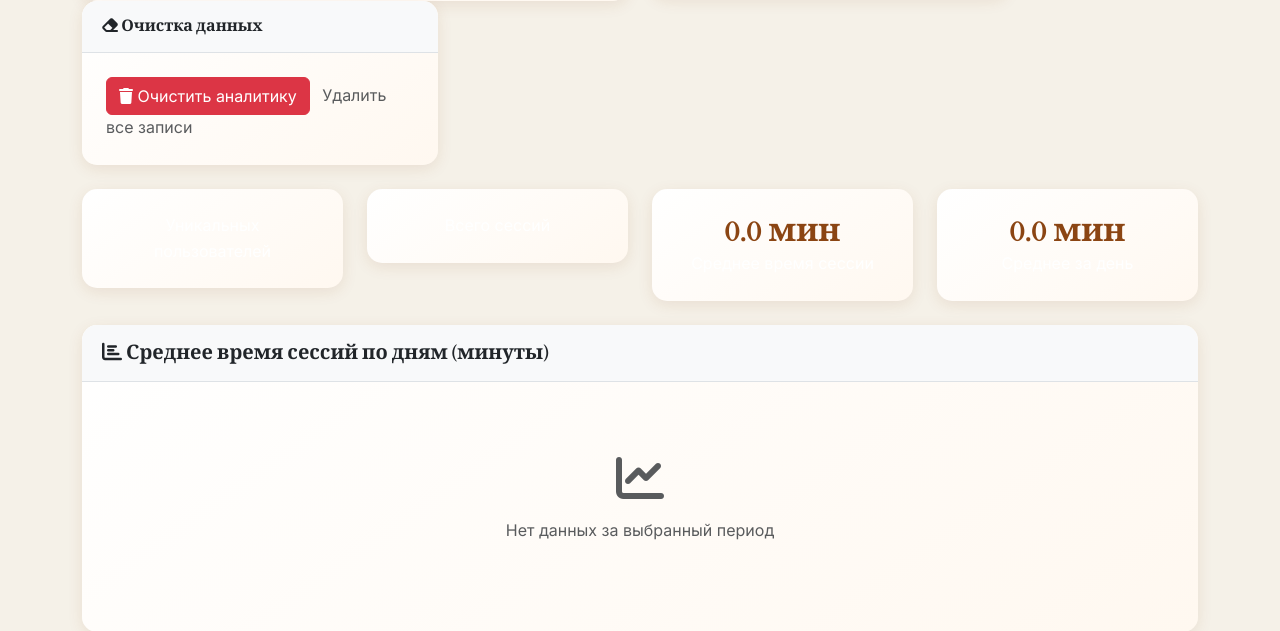
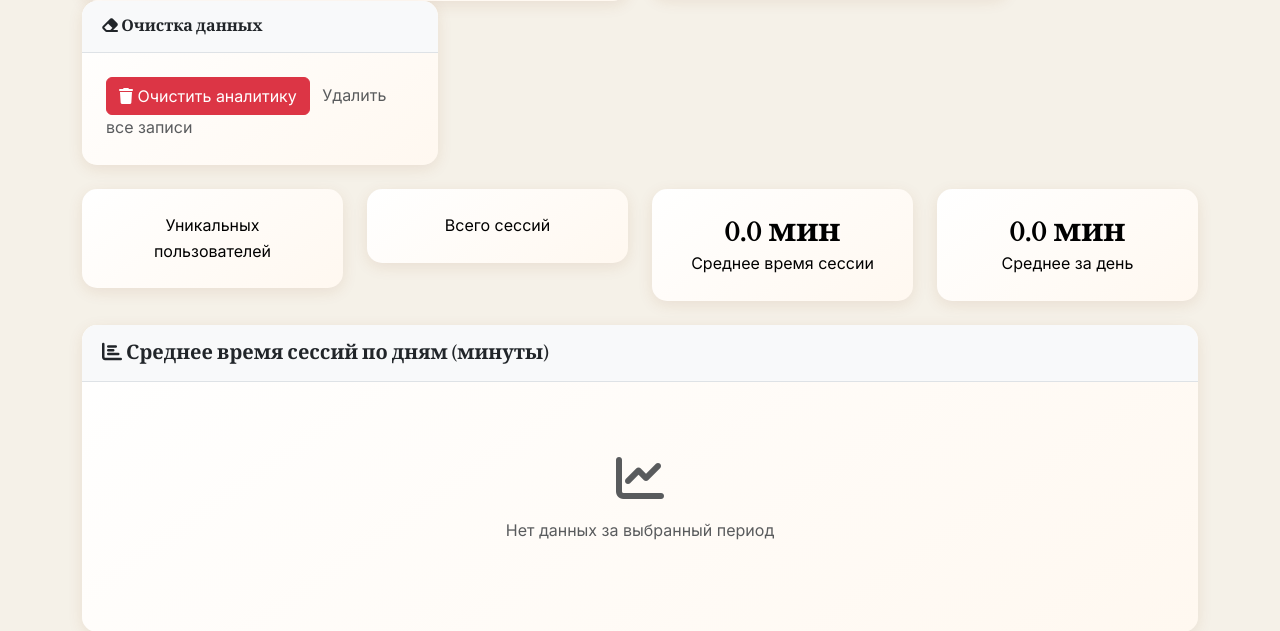
Before and after one commit to TeQmer/BookHunter, a FastAPI app: template web/templates/admin/mini-app-analytics.html in a window 1280 px wide. Shown: the part 337-968 px from the top of the page. Run offline with FastAPI, Linux system fonts and the light colour scheme; the template is opened without the code that fills it, so the values that code supplies are empty; parts of the project's set-up code (start-up, migrations or seed data) failed here and were passed over.

Commit message:
fix: переместить функцию clearAnalytics в начало и исправить стили статистики

```diff
--- a/web/templates/admin/mini-app-analytics.html
+++ b/web/templates/admin/mini-app-analytics.html
@@ -2,6 +2,7 @@
 
 {% block content %}
 <style>
+    /* Заголовки карточек */
     .card-header {
         background-color: #f8f9fa !important;
         color: #212529 !important;
@@ -10,7 +11,57 @@
     .card-header h5, .card-header h6 {
         color: #212529 !important;
     }
+    /* Статистические карточки - делаем текст темным */
+    .card.bg-primary .card-body h2,
+    .card.bg-primary .card-body p,
+    .card.bg-success .card-body h2,
+    .card.bg-success .card-body p,
+    .card.bg-info .card-body h2,
+    .card.bg-info .card-body p,
+    .card.bg-warning .card-body h2,
+    .card.bg-warning .card-body p {
+        color: #000 !important;
+        text-shadow: 0 0 10px rgba(255,255,255,0.5);
+    }
 </style>
+
+<!-- Функция очистки ДО HTML чтобы быть доступной сразу -->
+<script>
+window.clearAnalytics = async function() {
+    if (!confirm('Вы уверены, что хотите удалить все данные аналитики Mini App? Это действие нельзя отменить.')) {
+        return;
+    }
+
+    const btn = document.querySelector('button[onclick="clearAnalytics()"]');
+    if (!btn) return;
+
+    try {
+        btn.disabled = true;
+        btn.innerHTML = '<i class="fas fa-spinner fa-spin"></i> Удаление...';
+
+        const response = await fetch('/api/activity/mini-app/clear', {
+            method: 'DELETE',
+            headers: { 'Content-Type': 'application/json' }
+        });
+
+        const data = await response.json();
+
+        if (data.success) {
+            alert('Данные аналитики успешно очищены! Обновите страницу.');
+            window.location.reload();
+        } else {
+            alert('Ошибка: ' + (data.detail || 'Неизвестная ошибка'));
+            btn.disabled = false;
+            btn.innerHTML = '<i class="fas fa-trash"></i> Очистить аналитику';
+        }
+    } catch (error) {
+        alert('Ошибка при удалении: ' + error.message);
+        btn.disabled = false;
+        btn.innerHTML = '<i class="fas fa-trash"></i> Очистить аналитику';
+    }
+};
+</script>
+
 <div class="row">
     <div class="col-12">
         <div class="d-flex justify-content-between align-items-center mb-4">
@@ -241,43 +292,6 @@
 {% block extra_scripts %}
 <script src="https://cdn.jsdelivr.net/npm/chart.js"></script>
 <script>
-// Глобальная функция очистки - доступна сразу при загрузке
-window.clearAnalytics = async function() {
-    if (!confirm('Вы уверены, что хотите удалить все данные аналитики Mini App? Это действие нельзя отменить.')) {
-        return;
-    }
-
-    const btn = document.querySelector('button[onclick="clearAnalytics()"]');
-    if (!btn) return;
-
-    try {
-        btn.disabled = true;
-        btn.innerHTML = '<i class="fas fa-spinner fa-spin"></i> Удаление...';
-
-        const response = await fetch('/api/activity/mini-app/clear', {
-            method: 'DELETE',
-            headers: {
-                'Content-Type': 'application/json'
-            }
-        });
-
-        const data = await response.json();
-
-        if (data.success) {
-            alert('Данные аналитики успешно очищены! Обновите страницу.');
-            window.location.reload();
-        } else {
-            alert('Ошибка: ' + (data.detail || 'Неизвестная ошибка'));
-            btn.disabled = false;
-            btn.innerHTML = '<i class="fas fa-trash"></i> Очистить аналитику';
-        }
-    } catch (error) {
-        alert('Ошибка при удалении: ' + error.message);
-        btn.disabled = false;
-        btn.innerHTML = '<i class="fas fa-trash"></i> Очистить аналитику';
-    }
-};
-
 document.addEventListener('DOMContentLoaded', function() {
     // Инициализация графика
     const chartDataElement = document.getElementById('chart-data');
```
